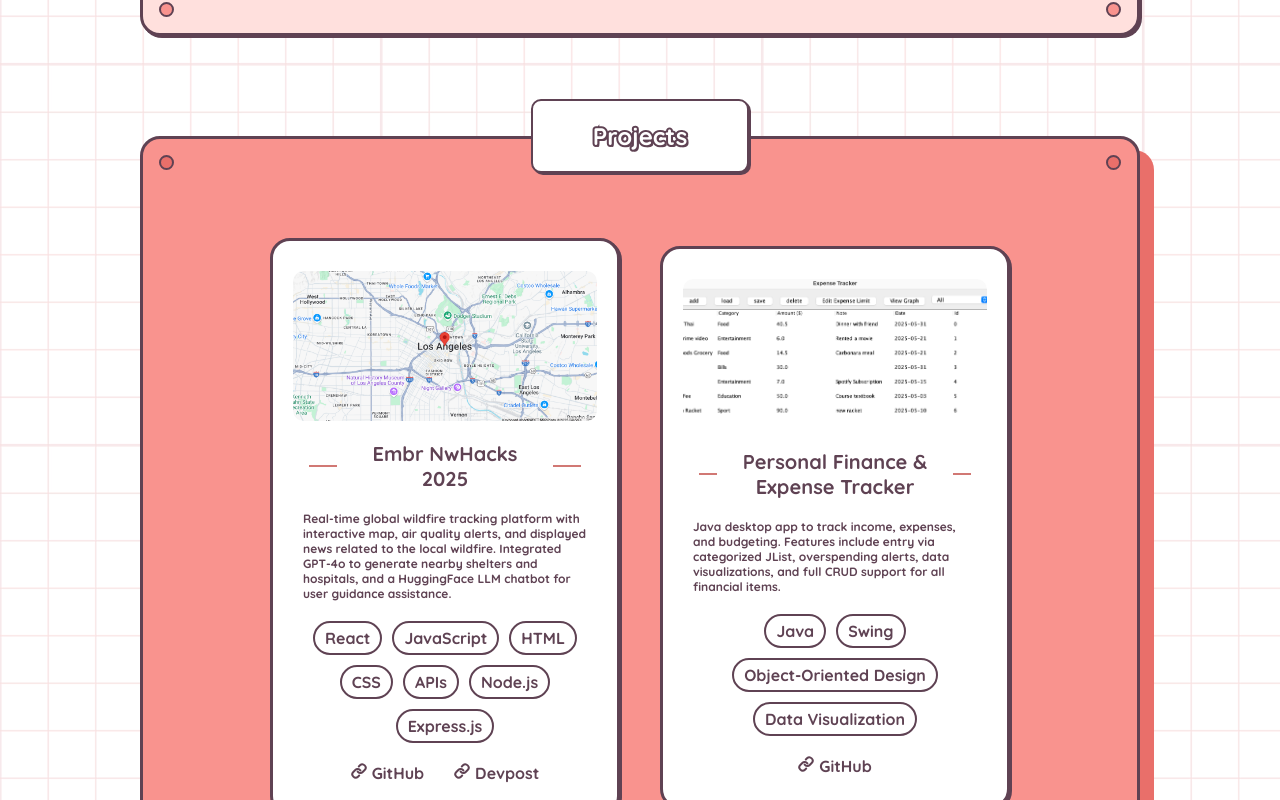
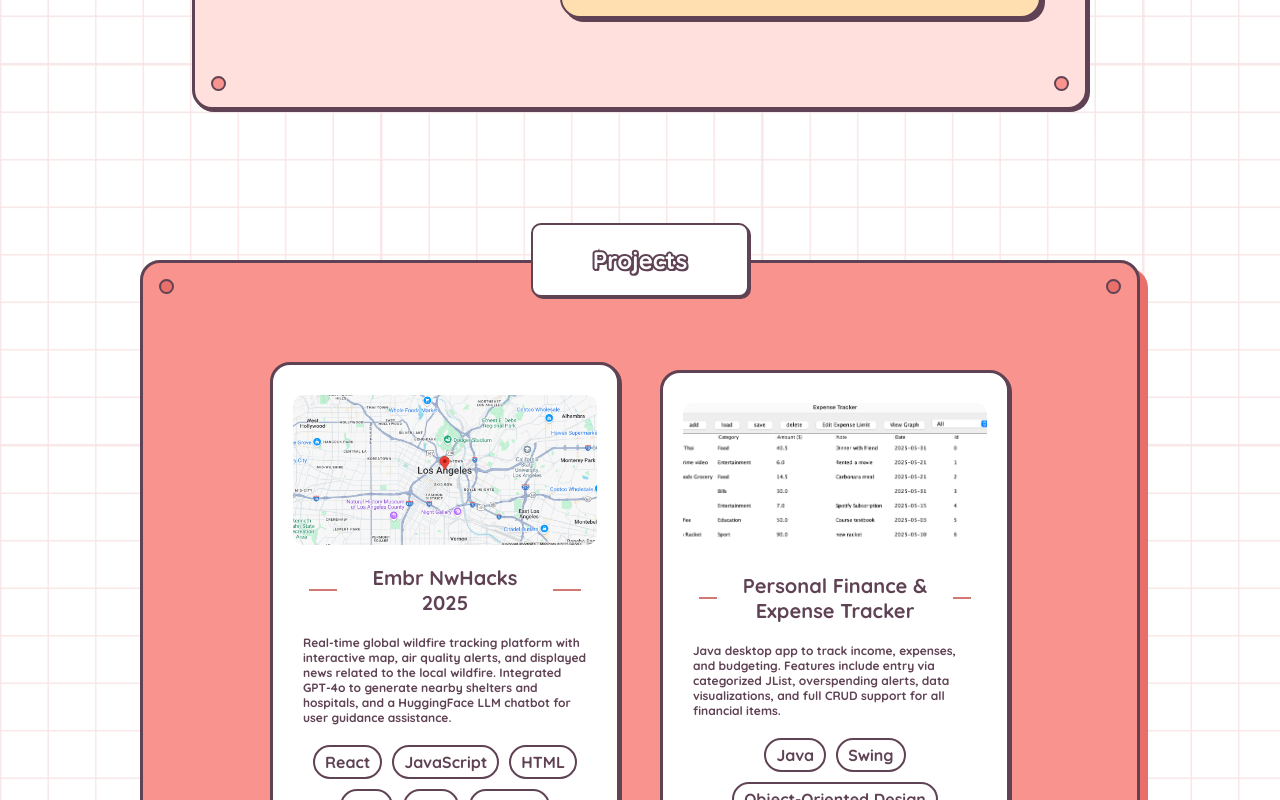
Before and after one commit to Hannahli6/hannahli6.github.io, a React (Create React App) app in the folder personal-website/: page / in a window 1280 px wide. Shown: the part 1460-2260 px from the top of the page. Built offline with nearby package versions, Linux system fonts and the light colour scheme.

Commit message:
added scroll effect to navbar

```diff
--- a/personal-website/src/App.jsx
+++ b/personal-website/src/App.jsx
@@ -14,21 +14,38 @@ function App() {
       <Element name="navbar">
         <Navbar />
       </Element>
+      <Element name="landing">
         <Landing />
+      </Element>
       <div className="main">
+        <Element name="aboutMe">
           <About />
+        </Element>
+        <Element name="projects">
           <Projects />
+        </Element>
+        <Element name="experience">
           <Experience />
-        {/* <Hobby /> */}
+        </Element>
+        <Element name="hobbyArt">
+          <Hobby />
+        </Element>
       </div>
       <footer className="footer">
         <div className="top-footer">
-          <Link className="scroll-to-top-img" to="navbar" smooth={true} duration={100}>
+          <Link
+            className="scroll-to-top-img"
+            to="navbar"
+            smooth={true}
+            duration={100}
+          >
             <img src="/img/bunny.png"></img>
           </Link>
           <IconSet size={""} />
+          <div className="footer-text">
             <h5 className="no-border-style">© 2025 hannahli6.github.io</h5>
             <h5 className="no-border-style">Connect With Me!</h5>
+          </div>
         </div>
         <div className="bot-footer"></div>
       </footer>
--- a/personal-website/src/components/hobby/hobby.css
+++ b/personal-website/src/components/hobby/hobby.css
@@ -1,6 +1,6 @@
 .hobby {
   background-color: var(--purple);
-  box-shadow: 2px 2px 0px var(--deepPurple);
+  box-shadow: 8px 8px 0px var(--deepPurple);
   height: 100%;
 }
 
--- a/personal-website/src/components/navbar/Navbar.jsx
+++ b/personal-website/src/components/navbar/Navbar.jsx
@@ -1,4 +1,5 @@
 import React, { useState } from 'react';
+import { Link } from 'react-scroll';
 import './navbar.css';
 
 const Navbar = () => {
@@ -8,12 +9,20 @@ const Navbar = () => {
   };
   return (
     <div className="navbar">
-      <img src='./img/profileCircle.png'></img>
+      <img src='./img/profileCircle.png' alt="Profile"></img>
       <div className={`page-links menu ${toggle ? 'active' : ''}`}>
-        <button>About me</button>
-        <button>Experience</button>
-        <button>Projects</button>
-        <button>Hobby & Art</button>
+        <Link to="aboutMe" smooth={true} duration={100} offset={-100} >
+          <button>About me</button>
+        </Link>
+        <Link to="experience" smooth={true} duration={100} offset={-100}>
+          <button>Experience</button>
+        </Link>
+        <Link to="projects" smooth={true} duration={100} offset={-100}>
+          <button>Projects</button>
+        </Link>
+        <Link to="hobbyArt" smooth={true} duration={100} offset={-100}>
+          <button>Hobby & Art</button>
+        </Link>
       </div>
       <button className='menuBar' onClick={displayNavMenu}>🍔</button>
     </div>
--- a/personal-website/src/components/projects/projects.css
+++ b/personal-website/src/components/projects/projects.css
@@ -1,6 +1,6 @@
 .projects {
   background-color: var(--red);
-  box-shadow: 14px 14px 0px var(--brightRed);
+  box-shadow: 8px 8px 0px var(--brightRed);
 }
 
 .projects-content {
--- a/personal-website/src/index.css
+++ b/personal-website/src/index.css
@@ -126,8 +126,8 @@ body {
   flex-direction: column;
   max-width: 1000px;
   width: 90%;
-  margin: 100px auto;
-  gap: 100px;
+  margin: 200px auto;
+  gap: 150px;
 }
 a{
   position: relative;
@@ -166,9 +166,13 @@ width: 80%;
   justify-content: center;
   align-items: center;
   flex-direction: column;
-  padding: 100px 0 60px 0;
+  padding: 70px 0 30px 0;
   gap: 15px;
   position: relative;
+}
+
+.footer-text{
+  text-align: center;
 }
 
 .scroll-to-top-img{
```
Lines whose indentation alone changed are shown as unchanged.
